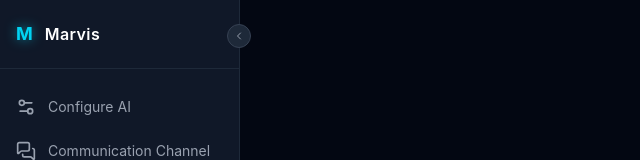
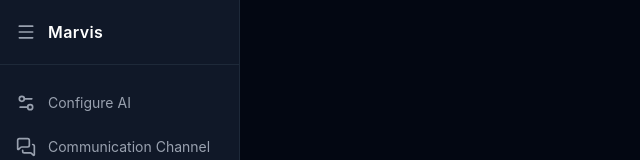
Before and after one commit to Minhaz810/Marvis, a React (Vite) app in the folder marvis-client/: page /dashboard in a window 1280 px wide. Shown: the top 160 px of the page, without its empty margins (0-640 px from the left). Built offline with nearby package versions, Linux system fonts and the light colour scheme; no server answers; sample sign-in values are in the browser's storage.

Commit message:
change the sidebar collapse icon

```diff
--- a/marvis-client/src/components/Sidebar.tsx
+++ b/marvis-client/src/components/Sidebar.tsx
@@ -1,9 +1,8 @@
 import {
   CalendarDays,
-  ChevronLeft,
-  ChevronRight,
   History,
   LogOut,
+  Menu,
   MessagesSquare,
   Settings2,
   ShieldCheck,
@@ -34,22 +33,14 @@
       className="relative flex flex-col h-screen bg-gray-900 border-r border-gray-800 transition-all duration-300 shrink-0"
       style={{ width: collapsed ? '64px' : '240px' }}
     >
-      {/* Toggle button */}
-      <button
-        onClick={onToggle}
-        className="absolute -right-3 top-6 z-10 flex items-center justify-center w-6 h-6 rounded-full bg-gray-800 border border-gray-700 text-gray-400 hover:text-cyan-400 hover:border-cyan-500 transition-colors"
-      >
-        {collapsed ? <ChevronRight size={12} /> : <ChevronLeft size={12} />}
-      </button>
-
-      {/* Logo area */}
+      {/* Logo area with hamburger toggle */}
       <div className="flex items-center gap-3 px-4 py-5 border-b border-gray-800 overflow-hidden">
-        <span
-          className="text-cyan-400 font-bold text-lg shrink-0"
-          style={{ textShadow: '0 0 12px rgba(6,182,212,0.7)' }}
+        <button
+          onClick={onToggle}
+          className="shrink-0 text-gray-400 hover:text-cyan-400 transition-colors cursor-pointer"
         >
-          M
-        </span>
+          <Menu size={20} />
+        </button>
         {!collapsed && (
           <span className="text-white font-semibold tracking-wide whitespace-nowrap">
             Marvis
```
